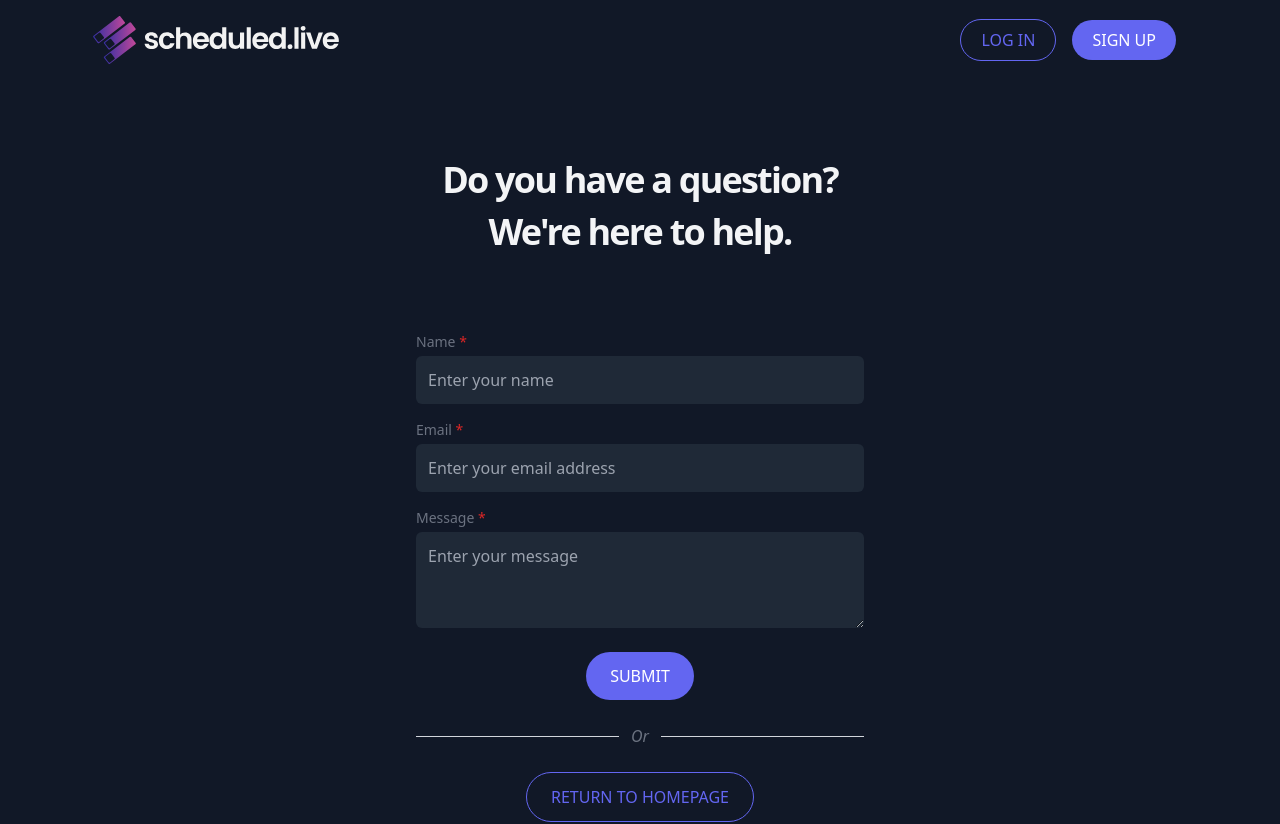
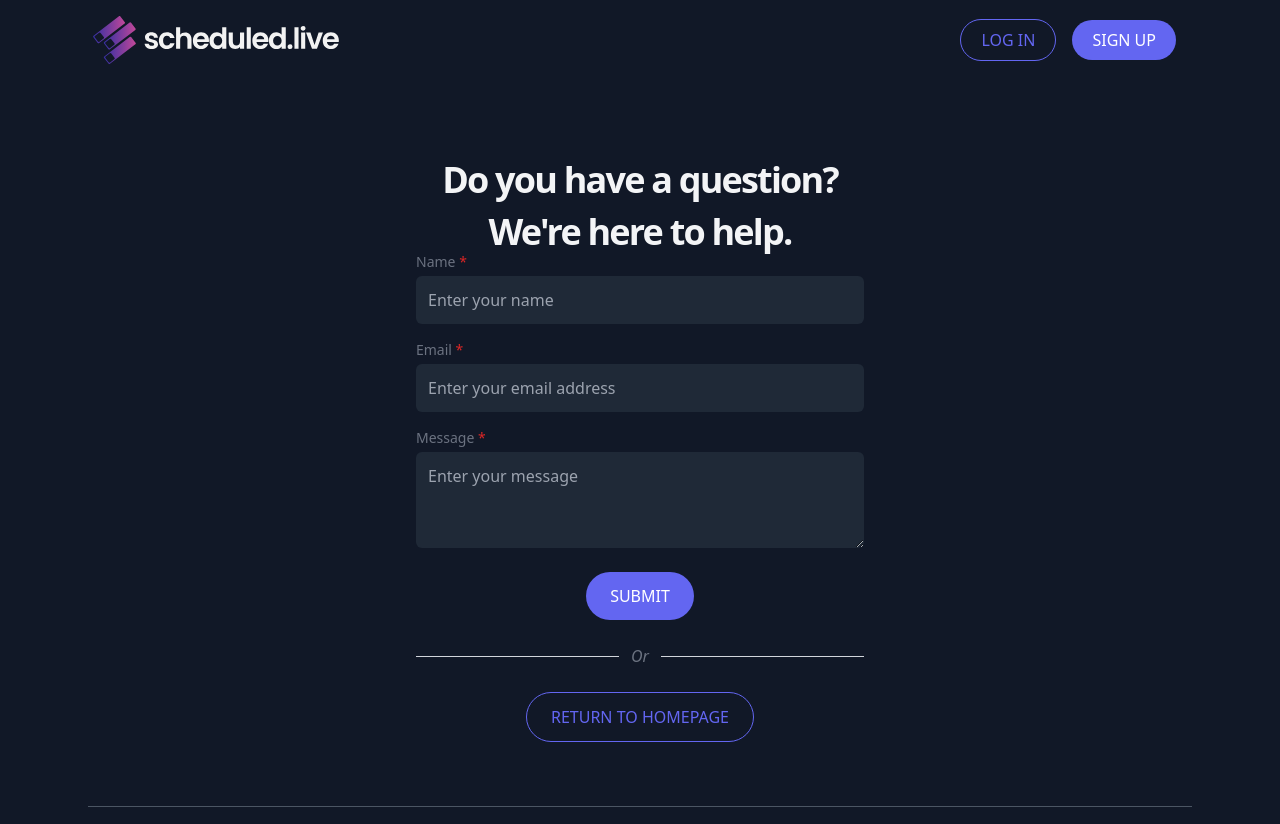
Before and after one commit to stevepetebruce/event-schedule-marketing, a Next.js app: page /contact in a window 1280 px wide. Shown: the top 824 px of the page. Built offline with nearby package versions, Linux system fonts and the light colour scheme.

Commit message:
Update contact styles

```diff
--- a/pages/contact.js
+++ b/pages/contact.js
@@ -8,10 +8,9 @@ function contact() {
     <div className="flex flex-col min-h-screen overflow-hidden bg-gray-900">
     <Header />
     <main className="flex-grow">
-      <section>
-        <div className="max-w-6xl mx-auto px-4 sm:px-6">
-          <div className="pt-32 pb-12 md:pt-40 md:pb-20">
-            <div className="max-w-3xl mx-auto text-center pb-6 md:pb-20">
+      <section className="relative">
+        <div className="max-w-6xl mx-auto px-4 sm:px-6 pt-40 pb-16 md:pt-40 md:pb-16">
+          <div className="max-w-3xl mx-auto text-center">
             <h2 className="h2 mb-3 text-gray-100">Do you have a question?</h2>
             <h2 className="h2 text-gray-100">We're here to help.</h2>
           </div>
@@ -58,7 +57,6 @@ function contact() {
             </div>
           </div>
         </div>
-        </div>
       </section>
     </main>
     <Footer className="fixed bottom-0" />
```
Lines whose indentation alone changed are shown as unchanged.
